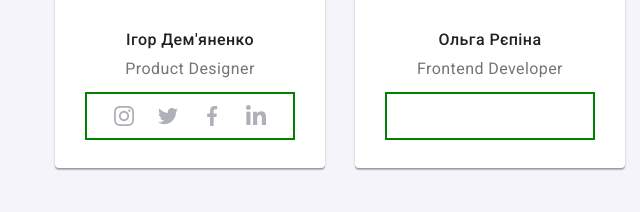
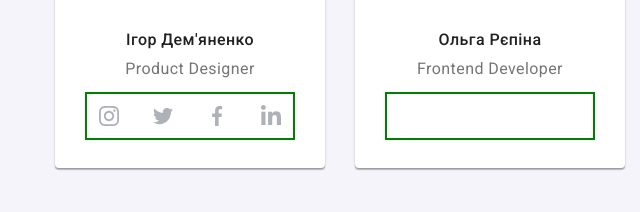
Before and after one commit to HannaMois/goit-markup-hw-04, a plain HTML site: page index.html in a window 1280 px wide. Shown: the part 2048-2260 px from the top of the page, 0-640 px from the left. Drawn offline with nearby package versions, Linux system fonts and the light colour scheme.

Commit message:
Update style.css

```diff
--- a/css/style.css
+++ b/css/style.css
@@ -332,28 +332,23 @@ ul {
     align-items: center;
 
     outline: 2px solid green;
-   }
+}
 
    .social.links .logo-links {
     display: flex;
-    align-items: center;
     width: 44px;
-    height: 44px;
     border-radius: 50%;
-    background-size: 20px;
-    background-repeat: no-repeat;
-    background-position: center;
-   }
+}
 
    .social.links .link-icon {
     display: inline-block;
+}
 
-   }
-
-/* .social.links .links + .links {
+.social.links .links + .links {
     margin-left: 10px;
 
 }
+/*
 
 .social.links .links {
     display:block;
```
